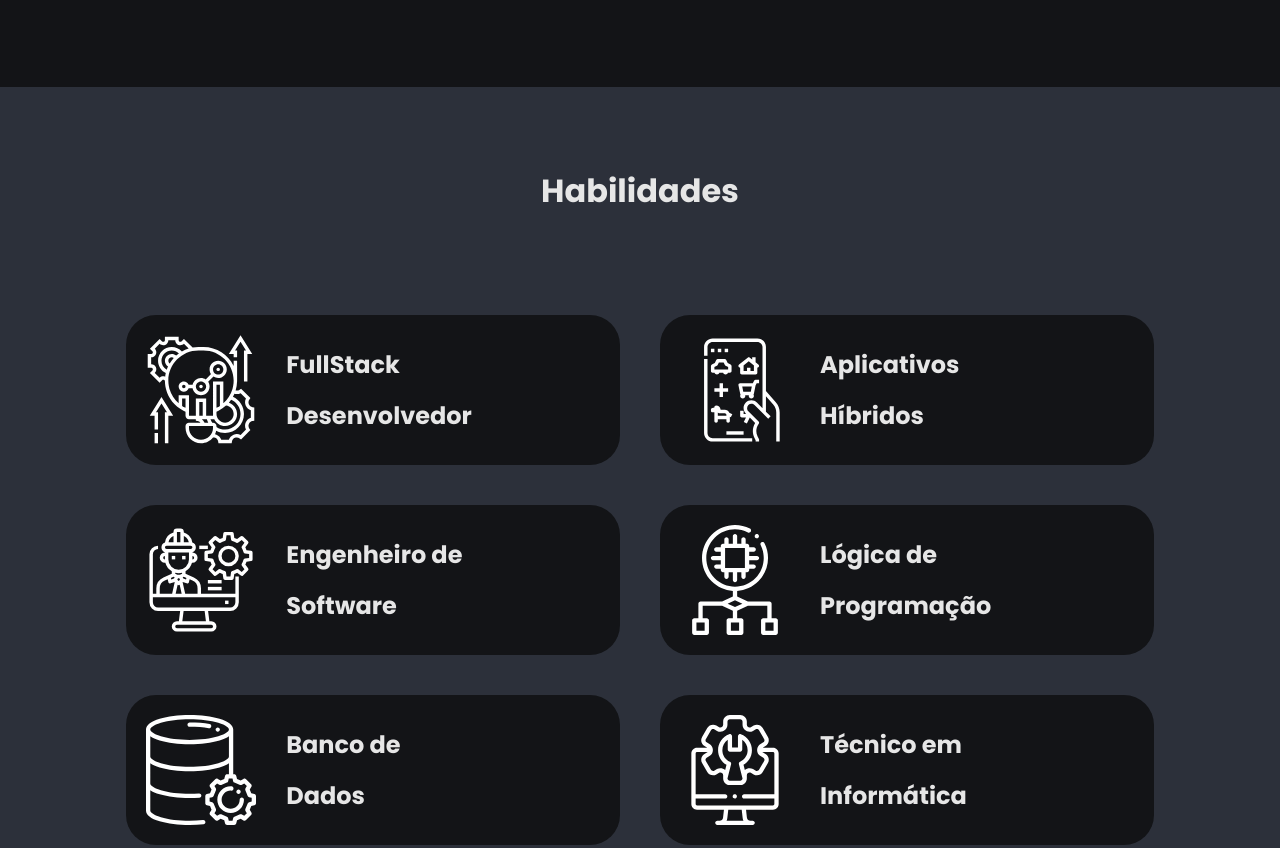
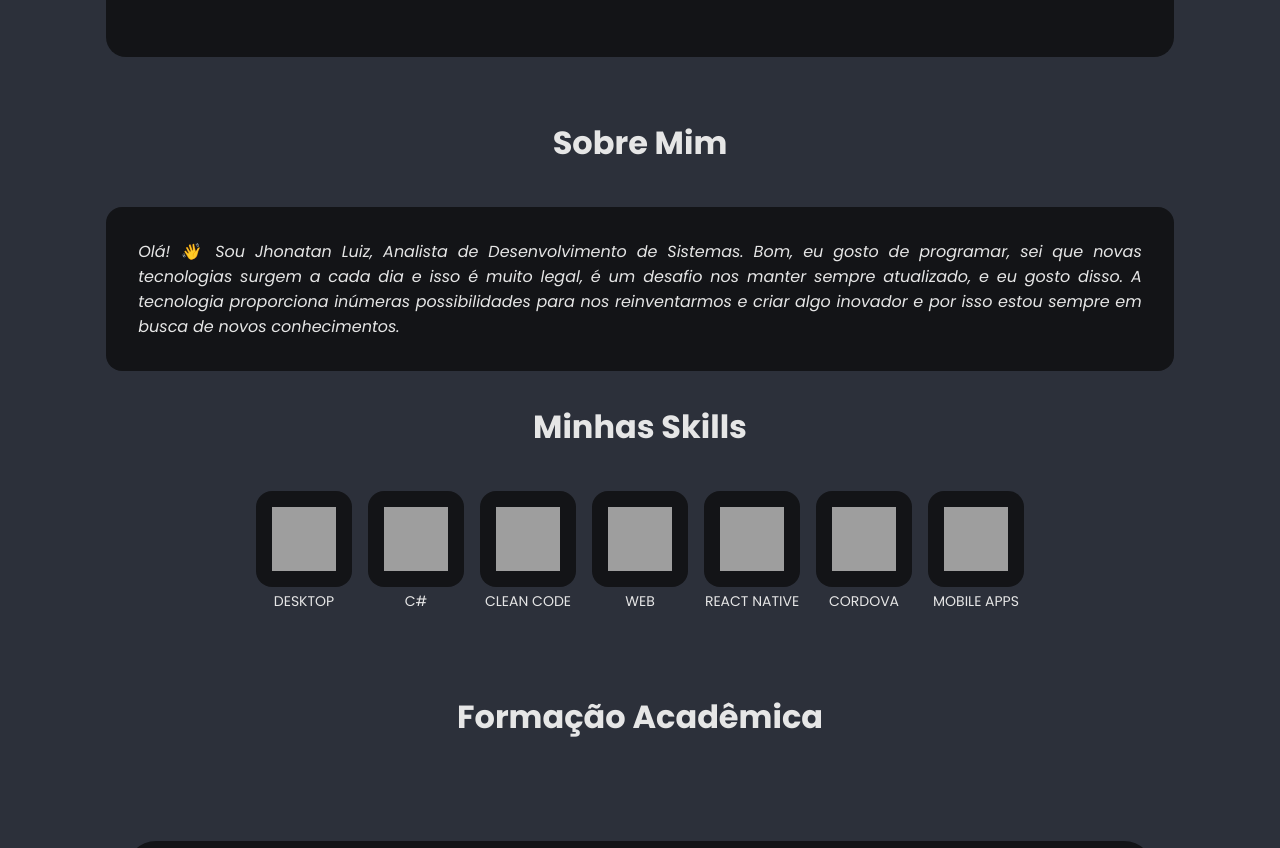
Before and after one commit to jhonatanluizc/jhonatanluizc.github.io, a plain HTML site: page index.html in a window 1280 px wide. Shown: the part 373-1221 px from the top of the page. Drawn offline with Linux system fonts and the light colour scheme; some packages are replaced by stand-ins of ours; grey boxes are pictures that could not be loaded; a script that the page names is missing.

Commit message:
update skills section

```diff
--- a/assets/css/style.css
+++ b/assets/css/style.css
@@ -62,10 +62,20 @@
     box-sizing: border-box;
 }
 
+
+/* default */
+
 body {
     background-color: var(--background-primary);
     color: var(--font-primary);
     font-family: 'Poppins', sans-serif;
+}
+
+.container {
+    display: flex;
+    flex-direction: column;
+    align-items: center;
+    max-width: 1920px;
 }
 
 .container-flex {
@@ -93,7 +103,34 @@ body {
     padding: 30px 8.3% 30px 8.3%;
 }
 
+section {
+    display: flex;
+    flex-direction: column;
+    align-items: center;
+}
+
+section .title {
+    display: flex;
+    justify-content: center;
+    font-weight: bold;
+    font-size: var(--font-title);
+    padding: 32px 0;
+}
+
+.row {
+    display: flex;
+    flex-direction: row;
+    flex-wrap: wrap;
+    justify-content: center;
+}
+
+/* default */
+
 /* PROFILE */
+
+.profile-content {
+    background-color: var(--background-primary);
+}
 
 .profile h1 {
     font-weight: bold;
@@ -155,6 +192,13 @@ body {
     margin: 16px;
 }
 
+
+@media (max-width: 1920px) {
+    .container {
+        padding: 0px 8.3% 0px 8.3%;
+    }
+}
+
 @media (max-width: 1600px) {}
 
 @media (max-width: 1200px) {
@@ -187,6 +231,7 @@ body {
 }
 
 @media (max-width: 776px) {
+
     .profile .profile-content {
         border-radius: 0;
     }
@@ -206,50 +251,6 @@ body {
         right: 20px;
     }
 }
-
-/* ABOUT */
-
-.about {
-    font-family: 'Poppins', sans-serif;
-    font-style: normal;
-    font-weight: normal;
-    padding: 0px 8.3% 0px 8.3%;
-}
-
-.about .about-content {
-    display: flex;
-    flex-direction: row;
-    justify-content: space-between;
-}
-
-.about .about-content .about-body {
-    display: flex;
-    flex-direction: column;
-    justify-content: space-evenly;
-}
-
-.about .about-content .about-body .about-title {
-    font-size: var(--font-giant);
-}
-
-.about .about-content .about-body .about-subtitle {
-    font-size: var(--font-title);
-}
-
-.about .about-content .about-body .about-description {
-    font-size: var(--font-subtitle);
-}
-
-.about .about-content .about-profile {
-    width: 400px;
-}
-
-.about .about-content .about-profile img {
-    width: 100%;
-    height: 100%;
-}
-
-/* ABOUT */
 
 /* SESSION */
 
@@ -789,11 +790,7 @@ body {
 
 @media (max-width: 1200px) {
 
-    .about .about-content .about-profile {
-        width: 250px;
-    }
-
-    .about {
+    .container {
         padding: 0px 5% 0px 5%;
     }
 
@@ -810,30 +807,8 @@ body {
 
 @media (max-width: 776px) {
 
-    .about .about-content .about-profile {
-        display: none;
-    }
-
-    .about .about-content .about-body {
-        width: 100%;
-        display: flex;
-        flex-direction: column;
-        justify-content: center;
-        align-items: center;
-        padding: 20px 0;
-        text-align: center;
-    }
-
-    .about .about-content .about-body .about-title {
-        padding: 20px 0;
-    }
-
-    .about .about-content .about-body .about-subtitle {
-        padding: 20px 0;
-    }
-
-    .about .about-content .about-body .about-description {
-        padding: 20px 0;
+    .container {
+        padding: 0px 2.5% 0px 2.5%;
     }
 
     .session.experience .content .content-body .experience-card .experience-card-footer {
@@ -919,3 +894,56 @@ body {
 }
 
 /* RESPONSIBLE */
+
+/* footer */
+
+.footer {
+    padding: 64px 16px;
+    display: flex;
+    align-items: center;
+    justify-content: center;
+    background-color: var(--background-primary);
+}
+
+/* footer */
+
+/* about */
+
+.card {
+    border-radius: 16px;
+    padding: 32px;
+    background-color: var(--background-primary);
+    margin-top: 8px;
+    text-align: justify;
+}
+
+/* about */
+
+/*skills*/
+
+.skills-card {
+    border-radius: 16px;
+    padding: 16px;
+    background-color: var(--background-primary);
+    margin: 8px;
+    margin-bottom: 26px;
+    display: flex;
+    justify-content: center;
+    position: relative;
+}
+
+.skills-card img {
+    height: 64px;
+    width: 64px;
+}
+
+.skills-card span {
+    position: absolute;
+    top: 100px;
+    font-size: 14px;
+    text-align: center;
+    text-wrap: nowrap;
+    /* font-weight: 100; */
+}
+
+/*skills*/
--- a/index.html
+++ b/index.html
@@ -24,7 +24,7 @@
 
 </script>
 
-<body>
+<body class=" bg-gray">
 
     <div class="session profile">
         <div class="profile-content">
@@ -43,15 +43,70 @@
                 <a href="https://www.linkedin.com/in/jhonatanluizc/" target="_blank">
                     <i class="fab fa-linkedin-square fa-3x"></i>
                 </a>
-                <a href="https://api.whatsapp.com/send?phone=5512981827621" target="_blank">
+                <!-- <a href="https://api.whatsapp.com/send?phone=5512981827621" target="_blank">
                     <i class="fab fa-whatsapp-square fa-3x"></i>
-                </a>
+                </a> -->
                 <a id="profile-social-email">
                     <i class="fa fa-envelope-square fa-3x"></i>
                 </a>
             </div>
         </div>
+
     </div>
+
+    <section class="about">
+        <div class="container">
+            <div class="title">Sobre Mim</div>
+            <div class="card">
+                <div class="description">
+                    <cite>
+                        Olá! 👋 Sou Jhonatan Luiz, Analista de Desenvolvimento de Sistemas. Bom, eu gosto de
+                        programar,
+                        sei que novas tecnologias surgem a cada dia e isso é muito legal, é um desafio nos manter
+                        sempre
+                        atualizado, e eu gosto disso. A tecnologia proporciona inúmeras possibilidades para nos
+                        reinventarmos e criar algo inovador e por isso estou sempre em busca de novos conhecimentos.
+                    </cite>
+                </div>
+            </div>
+        </div>
+    </section>
+
+    <section class="skills">
+        <div class="container">
+            <div class="title">Minhas Skills</div>
+            <div class="row">
+                <div class="skills-card">
+                    <img src="https://cdn-icons-png.flaticon.com/512/1865/1865273.png">
+                    <span>DESKTOP</span>
+                </div>
+                <div class="skills-card">
+                    <img src="https://cdn-icons-png.flaticon.com/512/6132/6132221.png">
+                    <span>C#</span>
+                </div>
+                <div class="skills-card">
+                    <img src="https://cdn-icons-png.flaticon.com/512/7838/7838457.png">
+                    <span>CLEAN CODE</span>
+                </div>
+                <div class="skills-card">
+                    <img src="https://cdn-icons-png.flaticon.com/512/10320/10320046.png ">
+                    <span>WEB</span>
+                </div>
+                <div class="skills-card">
+                    <img src="https://reactnative.dev/img/header_logo.svg">
+                    <span>REACT NATIVE</span>
+                </div>
+                <div class="skills-card">
+                    <img src="https://cordova.apache.org/static/img/cordova_bot.png">
+                    <span>CORDOVA</span>
+                </div>
+                <div class="skills-card">
+                    <img src="https://cdn-icons-png.flaticon.com/512/5815/5815567.png">
+                    <span>MOBILE APPS</span>
+                </div>
+            </div>
+        </div>
+    </section>
 
     <!-- <div class="session about bg-gray">
         <div class="about-content">
@@ -114,12 +169,11 @@
 
         </div>
     </div> -->
-
+<!--
     <div class="session skill bg-gray">
         <div class="content">
-
             <div class="content-head">
-                <div class="content-title">Habilidades</div>
+                <div class="content-title">Minhas Skills</div>
             </div>
 
             <div class="content-body">
@@ -188,9 +242,8 @@
                 </div>
 
             </div>
-
         </div>
-    </div>
+    </div> -->
 
     <div class="session formation bg-gray">
         <div class="content">
@@ -297,6 +350,12 @@
             </div>
         </div>
     </div>
+
+    <footer class="footer">
+        <div class="content">
+            <span>Copyright © 2024 Jhonatan Luiz</span>
+        </div>
+    </footer>
 
     <!-- <div class="session experience bg-gray">
         <div class="content">
```
